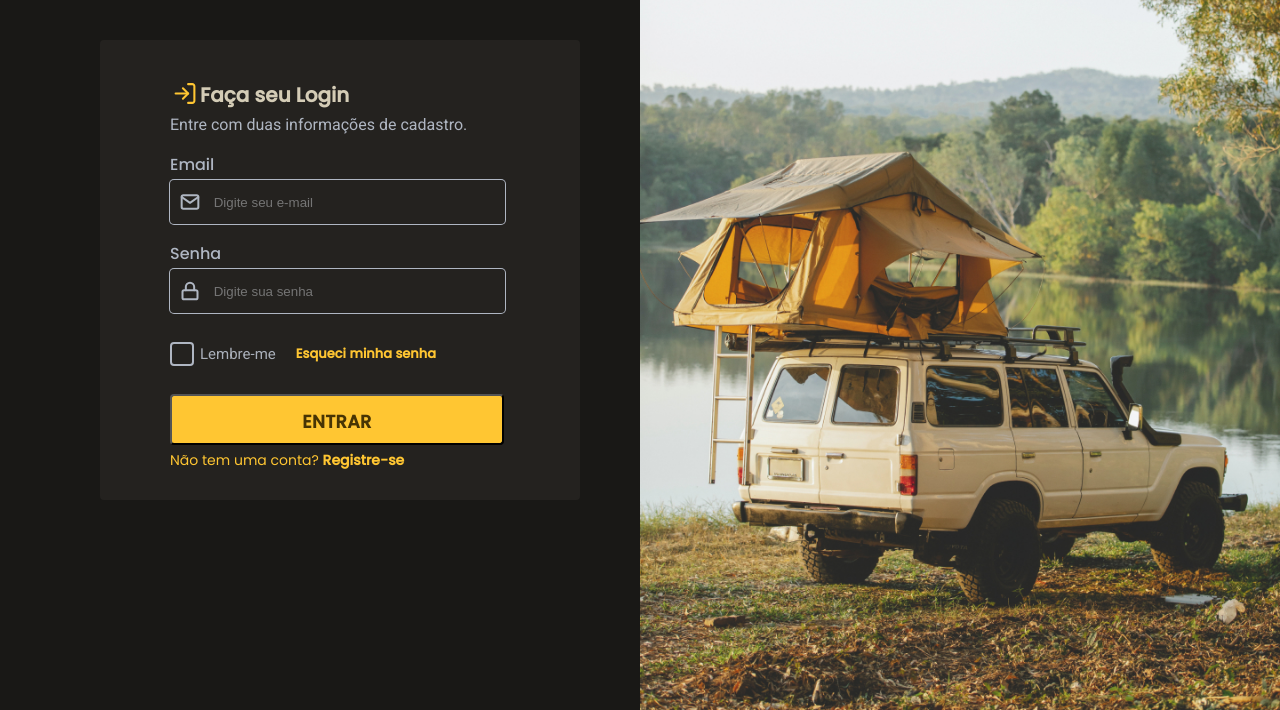
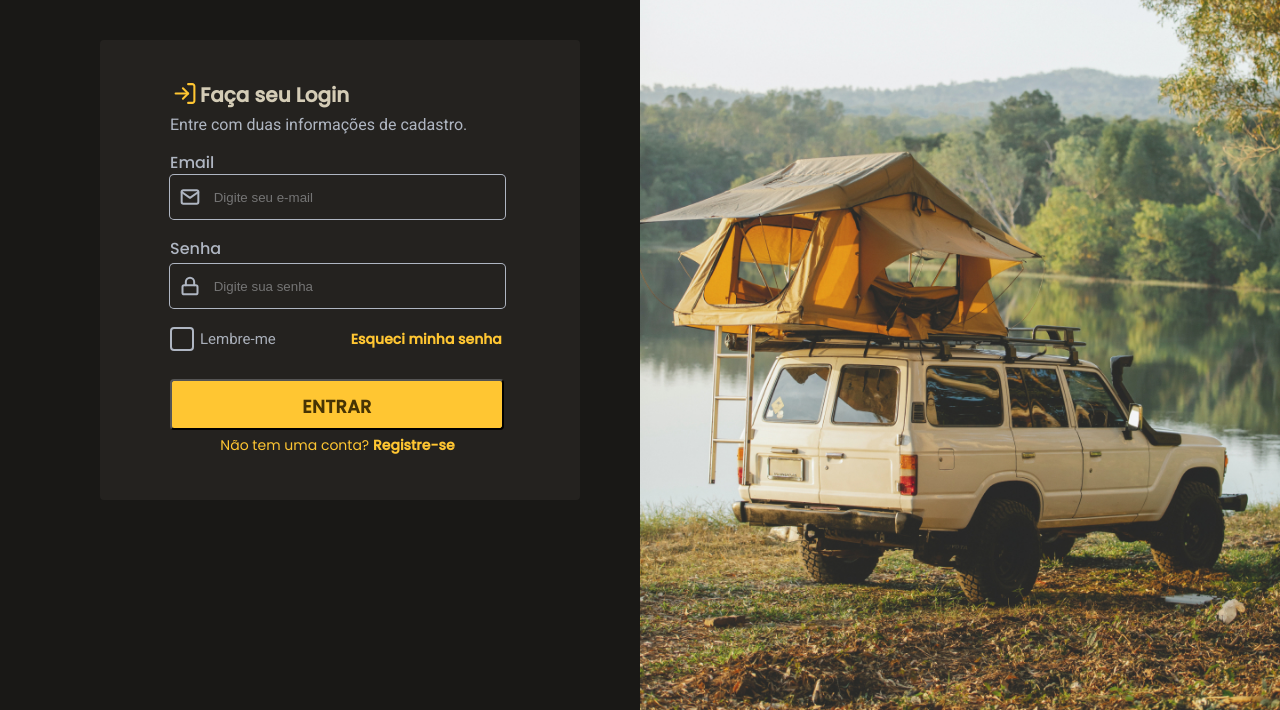
Before and after one commit to anakarlasantana/Desafio---Login, a plain HTML site: page index.html in a window 1280 px wide. Shown: the part 90-800 px from the top of the page. Drawn offline with Linux system fonts and the light colour scheme.

Commit message:
Ultimo Commit!

```diff
--- a/index.html
+++ b/index.html
@@ -35,18 +35,18 @@
                     <input type="email" id="email" placeholder=" Digite seu e-mail">
                 </p2>
                 <p3 class="senha">
-                    <div class="label2"><label for="senha">Senha</label></div>
+                    <div class="label"><label for="senha">Senha</label></div>
                     <input type="password" id="senha" placeholder=" Digite sua senha">
                 </p3>
                 <p4 class="check">
                     <label for="check">Lembre-me </label>
                     <input type="checkbox" name="check" id="check">
                     <span class="checkmark"></span>
-                    <h3>Esqueci minha senha</h3>
+                    <h3><a href="http://"><strong>Esqueci minha senha</strong></a></h3>
                 </p4>
                 <p5 class="button">
                     <input type="button" value="Entrar">
-                    <h4>Não tem uma conta? <strong>Registre-se</strong></h4>
+                    <h4>Não tem uma conta? <a href="http://"><strong>Registre-se</strong></a></h4>
                 </p5>
                 </form>
             </div>
--- a/style.css
+++ b/style.css
@@ -102,7 +102,7 @@ font-family: 'Poppins';
 font-style: normal;
 font-weight: 500;
 font-size: 16px;
-line-height: 30px;
+line-height: 25px;
 
 
 color: #AFB6C2;
@@ -152,7 +152,7 @@ font-family: 'Poppins';
 font-style: normal;
 font-weight: 600;
 font-size: 13px;
-padding-left: 20px;
+padding-left: 75px;
 
 
 color: #FFC632;
@@ -197,19 +197,21 @@ color: #473404;
 .senha{
   display: flex;
   flex-direction: column;
-  height: 120px;
+  height: 110px;
   position: relative;
   top: 15px;
 }
 
 
-.Form-container h4{
+.Form-container a, h4{
   position: relative;
   font-family: 'Poppins';
   font-style: normal;
   font-weight: 400;
   font-size: 14px;
   color: #FFC632;
+  text-decoration: none;
+  text-align: center;
 }
 
 input[type='email'] {
```
